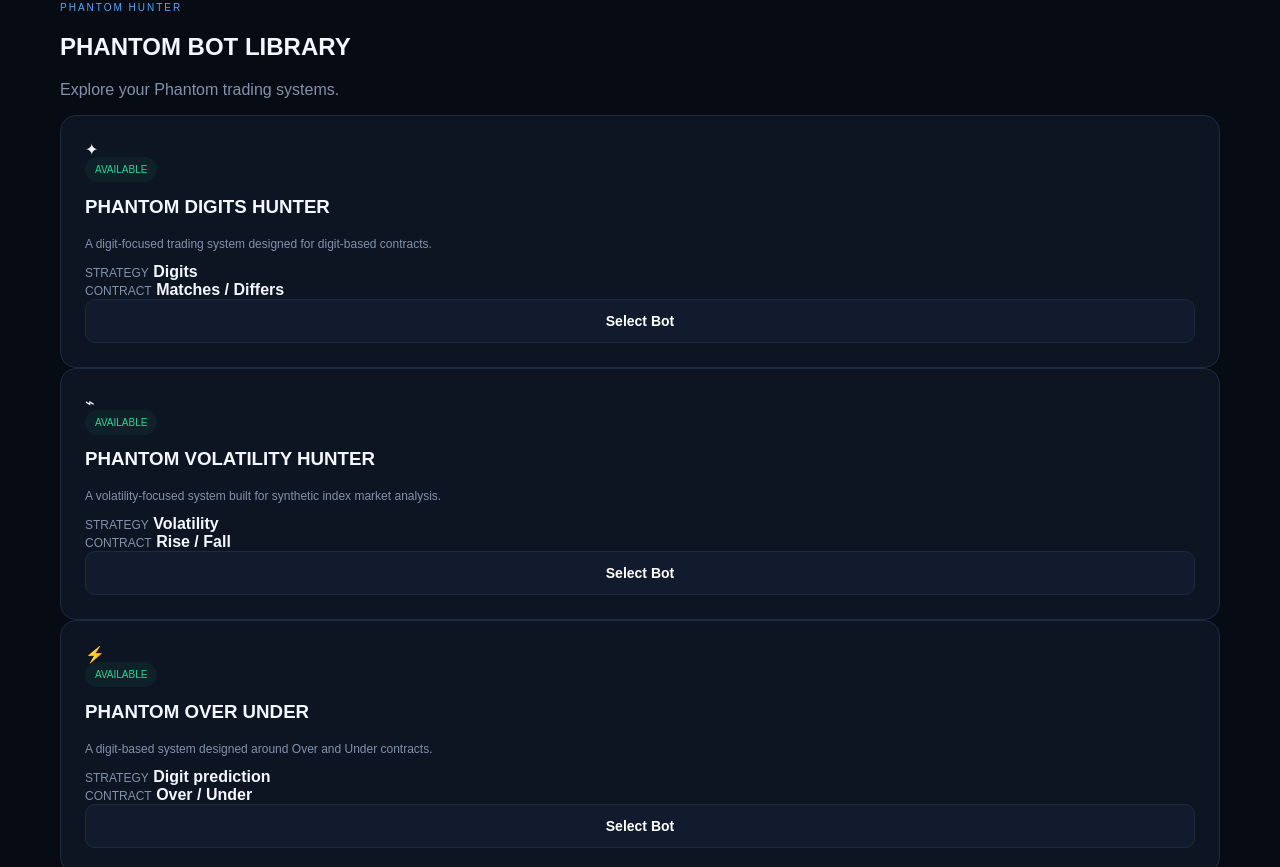
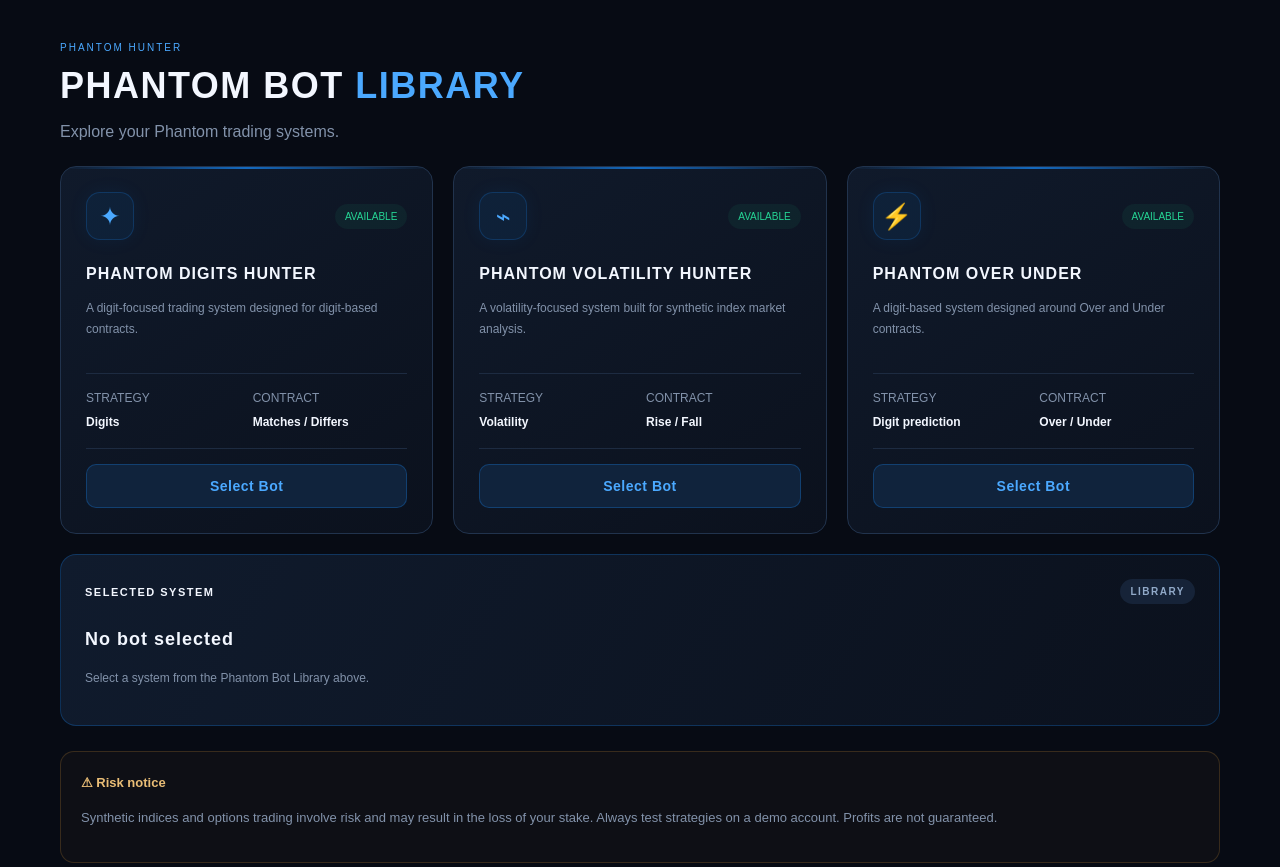
Before and after one commit to waltyvisser01-debug/PHANTOM-DERIVED, a plain HTML site: page index.html in a window 1280 px wide. Shown: the part 1091-1958 px from the top of the page. Drawn offline with Linux system fonts and the light colour scheme; no server answers.

Commit message:
Update style.css

```diff
--- a/style.css
+++ b/style.css
@@ -1,3 +1,4 @@
+
 :root {
   --bg: #070b14;
   --panel: #0d1422;
@@ -31,6 +32,7 @@ body {
   position: sticky;
   top: 0;
   z-index: 10;
+  backdrop-filter: blur(15px);
 }
 
 .brand-mark {
@@ -139,6 +141,7 @@ h1 span {
   border-radius: 16px;
   padding: 24px;
   min-width: 0;
+  transition: border-color .25s, box-shadow .25s, transform .25s;
 }
 
 .panel-head {
@@ -189,10 +192,12 @@ button {
   background: var(--panel2);
   color: white;
   font-weight: 700;
+  transition: .25s ease;
 }
 
 button:hover {
   border-color: var(--blue);
+  box-shadow: 0 0 12px #168cff20;
 }
 
 .primary {
@@ -205,6 +210,7 @@ button:hover {
 
 .primary:hover {
   background: #0877e5;
+  transform: translateY(-1px);
 }
 
 .mode-switch {
@@ -242,6 +248,7 @@ select {
 input:focus,
 select:focus {
   border-color: var(--blue);
+  box-shadow: 0 0 10px #168cff15;
 }
 
 .two-fields {
@@ -283,6 +290,147 @@ select:focus {
   color: var(--muted);
 }
 
+/* PHANTOM BOT LIBRARY */
+
+.library-section {
+  margin-top: 45px;
+}
+
+.library-heading {
+  margin-bottom: 25px;
+}
+
+.library-heading h2 {
+  font-size: clamp(24px, 4vw, 36px);
+  letter-spacing: 1.5px;
+  margin: 12px 0;
+  font-weight: 900;
+}
+
+.library-heading h2 span {
+  color: var(--blue2);
+}
+
+.bot-library {
+  display: grid;
+  grid-template-columns: repeat(3, minmax(0, 1fr));
+  gap: 20px;
+}
+
+.bot-card {
+  position: relative;
+  overflow: hidden;
+  background: linear-gradient(145deg, #101a2b, #0b111d);
+  border: 1px solid #21334d;
+  padding: 25px;
+}
+
+.bot-card::before {
+  content: "";
+  position: absolute;
+  top: 0;
+  left: 0;
+  width: 100%;
+  height: 2px;
+  background: linear-gradient(90deg, transparent, var(--blue), transparent);
+  opacity: .7;
+}
+
+.bot-card:hover {
+  transform: translateY(-5px);
+  border-color: #168cff80;
+  box-shadow: 0 10px 35px #168cff10;
+}
+
+.bot-top {
+  display: flex;
+  align-items: center;
+  justify-content: space-between;
+  margin-bottom: 22px;
+}
+
+.bot-icon {
+  width: 48px;
+  height: 48px;
+  border-radius: 14px;
+  display: grid;
+  place-items: center;
+  font-size: 25px;
+  color: var(--blue2);
+  background: #168cff12;
+  border: 1px solid #168cff35;
+  box-shadow: 0 0 20px #168cff10;
+}
+
+.bot-card h3 {
+  font-size: 16px;
+  line-height: 1.5;
+  letter-spacing: 1px;
+  margin: 10px 0;
+}
+
+.bot-card > p {
+  line-height: 1.7;
+  min-height: 60px;
+}
+
+.bot-details {
+  display: grid;
+  grid-template-columns: 1fr 1fr;
+  gap: 12px;
+  padding: 17px 0;
+  margin-top: 15px;
+  margin-bottom: 15px;
+  border-top: 1px solid var(--border);
+  border-bottom: 1px solid var(--border);
+}
+
+.bot-details div {
+  display: flex;
+  flex-direction: column;
+  gap: 8px;
+}
+
+.bot-details strong {
+  font-size: 12px;
+  line-height: 1.5;
+}
+
+.bot-select {
+  background: #10233c;
+  border: 1px solid #168cff45;
+  color: var(--blue2);
+  font-weight: 800;
+  letter-spacing: .5px;
+}
+
+.bot-select:hover {
+  background: #168cff15;
+  border-color: var(--blue);
+}
+
+.bot-select.selected {
+  background: #168cff;
+  color: white;
+  border-color: #168cff;
+  box-shadow: 0 0 20px #168cff30;
+}
+
+.selected-bot-panel {
+  margin-top: 20px;
+  background: linear-gradient(120deg, #101b2d, #0b111d);
+  border-color: #168cff40;
+}
+
+.selected-bot-panel h3 {
+  font-size: 18px;
+  letter-spacing: 1px;
+}
+
+.selected-bot-panel p {
+  line-height: 1.7;
+}
+
 footer {
   text-align: center;
   padding: 25px;
@@ -296,8 +444,20 @@ footer span {
   color: var(--blue);
 }
 
+/* MOBILE */
+
+@media (max-width: 900px) {
+  .bot-library {
+    grid-template-columns: repeat(2, minmax(0, 1fr));
+  }
+}
+
 @media (max-width: 700px) {
   .grid {
+    grid-template-columns: 1fr;
+  }
+
+  .bot-library {
     grid-template-columns: 1fr;
   }
 
@@ -339,4 +499,8 @@ footer span {
   .two-fields {
     gap: 10px;
   }
+
+  .bot-details {
+    gap: 8px;
+  }
 }
```
